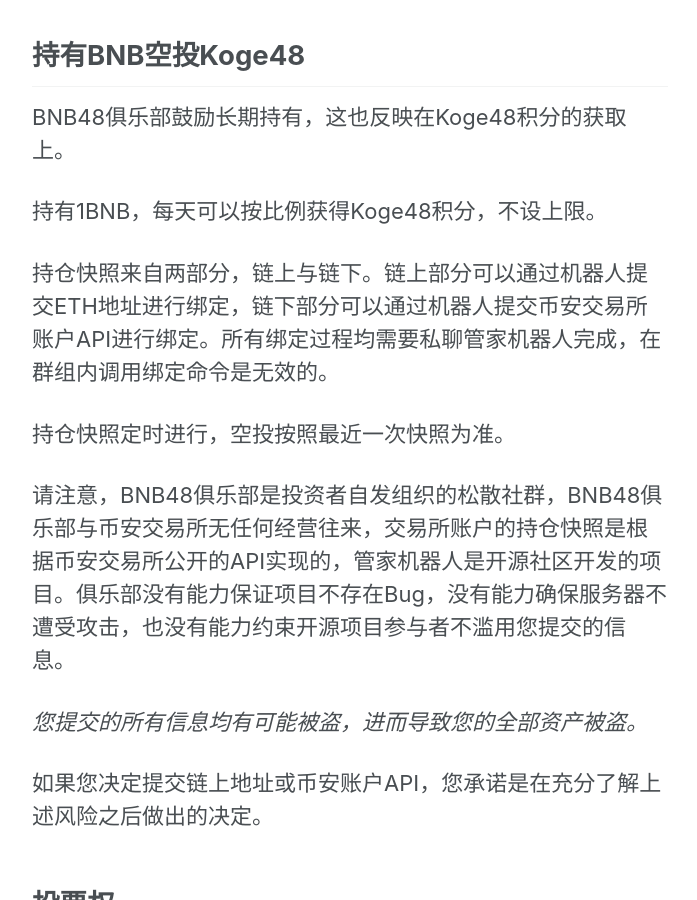
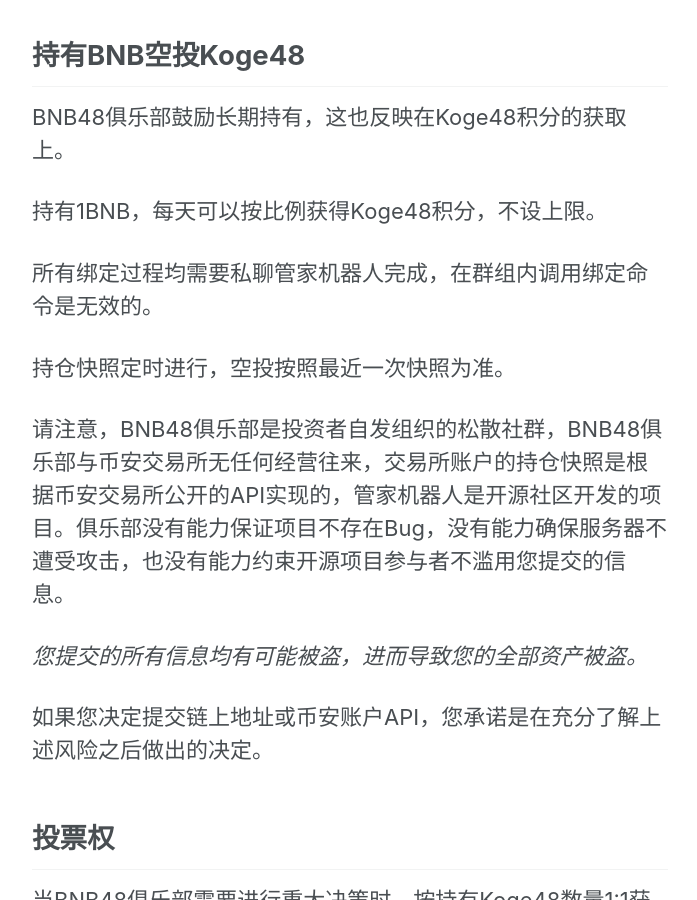
Before and after one commit to 48Club/BNB48Club.github.io, a Jekyll site: the page built from _pages/koge48.md, in a window 1280 px wide and 900 px high, scrolled down 1615 px. Shown: the whole window, without its empty margins (290-987 px from the left). Built offline with Jekyll 4.4.1, drawn with Linux system fonts in a browser that asks for light colours; nearby versions of some CDN libraries.

Commit message:
Update koge48.md

```diff
--- a/_pages/koge48.md
+++ b/_pages/koge48.md
@@ -37,7 +37,7 @@
 
 持有1BNB，每天可以按比例获得Koge48积分，不设上限。
 
-持仓快照来自两部分，链上与链下。链上部分可以通过机器人提交ETH地址进行绑定，链下部分可以通过机器人提交币安交易所账户API进行绑定。所有绑定过程均需要私聊管家机器人完成，在群组内调用绑定命令是无效的。
+所有绑定过程均需要私聊管家机器人完成，在群组内调用绑定命令是无效的。
 
 持仓快照定时进行，空投按照最近一次快照为准。
 
```
